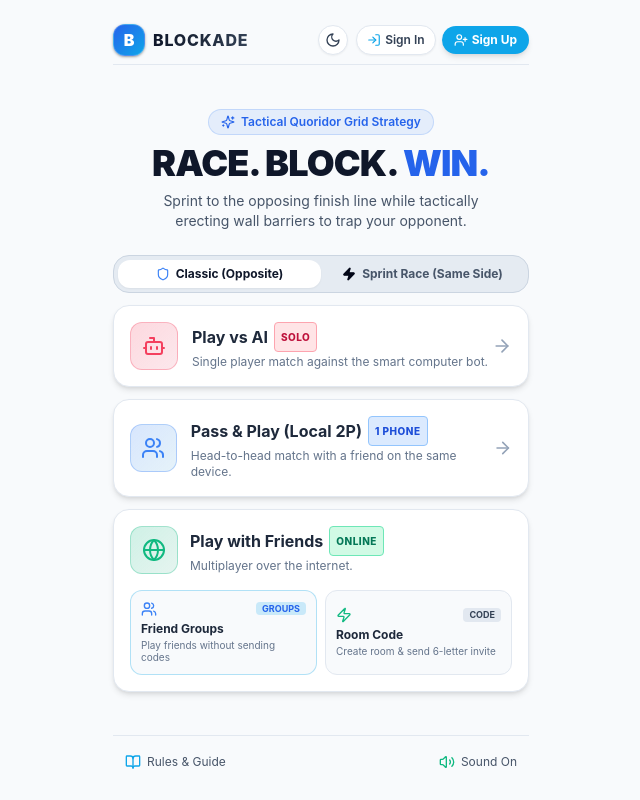
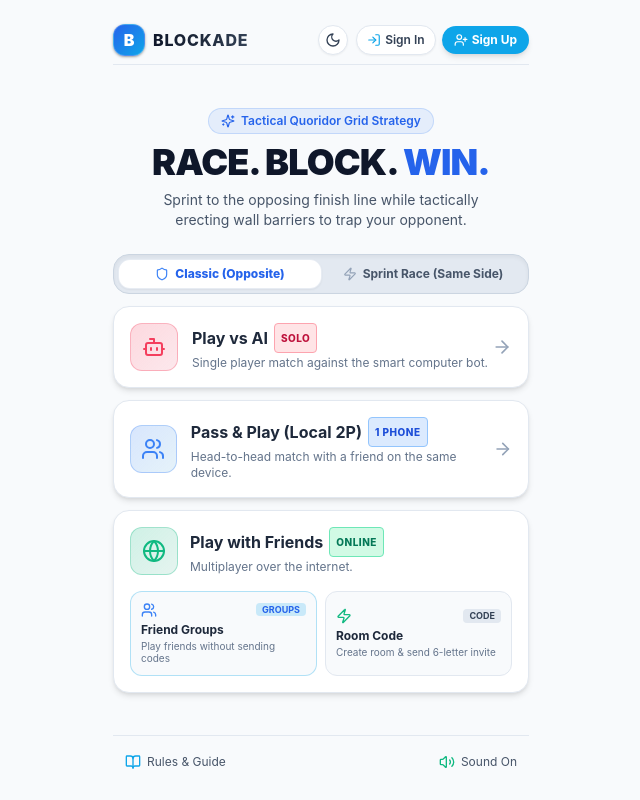
Before and after one commit to nickob4by/Blockade, a Next.js app: page / in a window 1280 px wide. Shown: the whole page, without its empty margins (319-959 px from the left). Built offline with nearby package versions, Linux system fonts and the light colour scheme; no server answers.

Commit message:
fix(ui): harmonize 1v1 variant segmented toggle with dark mode

```diff
--- a/components/menu/MainMenu.tsx
+++ b/components/menu/MainMenu.tsx
@@ -170,17 +170,17 @@ export const MainMenu: React.FC<MainMenuProps> = ({
         {/* 3. Game Mode Action Cards */}
         <div className="w-full space-y-3">
           {/* 1v1 Mode Variant Toggle */}
-          <div className="w-full flex items-center p-1 rounded-2xl bg-slate-200/80 dark:bg-zinc-850/80 border border-slate-300 dark:border-zinc-750 text-xs font-bold">
+          <div className="w-full flex items-center p-1 rounded-2xl bg-slate-200/90 dark:bg-zinc-900 border border-slate-300 dark:border-zinc-800 text-xs font-bold shadow-inner">
             <button
               type="button"
               onClick={() => setSelected1v1Variant('classic')}
               className={`flex-1 py-1.5 px-3 rounded-xl flex items-center justify-center gap-1.5 transition-all ${
                 selected1v1Variant === 'classic'
-                  ? 'bg-white dark:bg-zinc-900 text-slate-900 dark:text-white shadow-sm'
-                  : 'text-slate-600 dark:text-zinc-400 hover:text-slate-900 dark:hover:text-white'
+                  ? 'bg-white dark:bg-zinc-800 text-blue-600 dark:text-blue-400 shadow-sm border border-slate-200/80 dark:border-zinc-700/60 font-extrabold'
+                  : 'text-slate-600 dark:text-zinc-400 hover:text-slate-900 dark:hover:text-zinc-200'
               }`}
             >
-              <Shield className="w-3.5 h-3.5 text-blue-500" />
+              <Shield className={`w-3.5 h-3.5 ${selected1v1Variant === 'classic' ? 'text-blue-500 dark:text-blue-400' : 'text-slate-400 dark:text-zinc-500'}`} />
               <span>Classic (Opposite)</span>
             </button>
             <button
@@ -188,11 +188,11 @@ export const MainMenu: React.FC<MainMenuProps> = ({
               onClick={() => setSelected1v1Variant('sprint_race')}
               className={`flex-1 py-1.5 px-3 rounded-xl flex items-center justify-center gap-1.5 transition-all ${
                 selected1v1Variant === 'sprint_race'
-                  ? 'bg-amber-500 text-slate-950 shadow-sm font-extrabold'
-                  : 'text-slate-600 dark:text-zinc-400 hover:text-slate-900 dark:hover:text-white'
+                  ? 'bg-amber-500 text-slate-950 shadow-sm font-extrabold border border-amber-400/80 dark:border-amber-400/50'
+                  : 'text-slate-600 dark:text-zinc-400 hover:text-slate-900 dark:hover:text-zinc-200'
               }`}
             >
-              <Zap className="w-3.5 h-3.5 fill-current text-slate-950 dark:text-slate-950" />
+              <Zap className={`w-3.5 h-3.5 ${selected1v1Variant === 'sprint_race' ? 'fill-current text-slate-950' : 'text-slate-400 dark:text-zinc-500'}`} />
               <span>Sprint Race (Same Side)</span>
             </button>
           </div>
@@ -201,7 +201,7 @@ export const MainMenu: React.FC<MainMenuProps> = ({
           <button
             type="button"
             onClick={() => onSelectMode('ai', selected1v1Variant)}
-            className="w-full group p-4 rounded-2xl bg-white dark:bg-zinc-900/90 hover:bg-slate-50 dark:hover:bg-zinc-850 border border-slate-200 dark:border-zinc-800 hover:border-sky-500/50 shadow-md dark:shadow-xl transition-all duration-150 flex items-center justify-between text-left tap-bounce"
+            className="w-full group p-4 rounded-2xl bg-white dark:bg-zinc-900/90 hover:bg-slate-50 dark:hover:bg-zinc-800/80 border border-slate-200 dark:border-zinc-800 hover:border-sky-500/50 shadow-md dark:shadow-xl transition-all duration-150 flex items-center justify-between text-left tap-bounce"
           >
             <div className="flex items-center gap-3.5">
               <div className="w-12 h-12 rounded-xl bg-gradient-to-br from-rose-500/20 to-rose-600/10 border border-rose-500/30 flex items-center justify-center text-rose-500 dark:text-rose-400 group-hover:scale-105 transition-transform">
@@ -228,7 +228,7 @@ export const MainMenu: React.FC<MainMenuProps> = ({
           <button
             type="button"
             onClick={() => onSelectMode('local', selected1v1Variant)}
-            className="w-full group p-4 rounded-2xl bg-white dark:bg-zinc-900/90 hover:bg-slate-50 dark:hover:bg-zinc-850 border border-slate-200 dark:border-zinc-800 hover:border-blue-500/50 shadow-md dark:shadow-xl transition-all duration-150 flex items-center justify-between text-left tap-bounce"
+            className="w-full group p-4 rounded-2xl bg-white dark:bg-zinc-900/90 hover:bg-slate-50 dark:hover:bg-zinc-800/80 border border-slate-200 dark:border-zinc-800 hover:border-blue-500/50 shadow-md dark:shadow-xl transition-all duration-150 flex items-center justify-between text-left tap-bounce"
           >
             <div className="flex items-center gap-3.5">
               <div className="w-12 h-12 rounded-xl bg-gradient-to-br from-blue-500/20 to-sky-600/10 border border-blue-500/30 flex items-center justify-center text-blue-500 dark:text-blue-400 group-hover:scale-105 transition-transform">
--- a/components/modals/AuthModal.tsx
+++ b/components/modals/AuthModal.tsx
@@ -276,7 +276,7 @@ export const AuthModal: React.FC<AuthModalProps> = ({
                       className={`h-8 rounded-lg flex items-center justify-center text-lg transition-all tap-bounce ${
                         selectedEmoji === emoji
                           ? 'bg-sky-500/25 border-2 border-sky-400 scale-105 shadow-sm'
-                          : 'hover:bg-zinc-850 border border-transparent'
+                          : 'hover:bg-zinc-800 border border-transparent'
                       }`}
                     >
                       {emoji}
--- a/components/modals/GroupsModal.tsx
+++ b/components/modals/GroupsModal.tsx
@@ -513,7 +513,7 @@ export const GroupsModal: React.FC<GroupsModalProps> = ({
                               setSelectedGroupId(group.id);
                               setFeedbackMsg(null);
                             }}
-                            className="group p-3.5 rounded-2xl bg-slate-50 hover:bg-slate-100 dark:bg-zinc-950 dark:hover:bg-zinc-850 border border-slate-200 dark:border-zinc-800/80 hover:border-sky-400/50 dark:hover:border-sky-500/40 transition-all cursor-pointer flex items-center justify-between gap-3 tap-bounce shadow-sm"
+                            className="group p-3.5 rounded-2xl bg-slate-50 hover:bg-slate-100 dark:bg-zinc-950 dark:hover:bg-zinc-900 border border-slate-200 dark:border-zinc-800/80 hover:border-sky-400/50 dark:hover:border-sky-500/40 transition-all cursor-pointer flex items-center justify-between gap-3 tap-bounce shadow-sm"
                           >
                             <div className="flex items-center gap-3 min-w-0">
                               <div className="w-10 h-10 rounded-xl bg-sky-500/10 border border-sky-400/30 flex items-center justify-center text-xl flex-shrink-0 group-hover:scale-105 transition-transform">
--- a/components/modals/SettingsModal.tsx
+++ b/components/modals/SettingsModal.tsx
@@ -232,7 +232,7 @@ export const SettingsModal: React.FC<SettingsModalProps> = ({ isOpen, onClose })
                     className={`h-11 rounded-xl flex items-center justify-center text-xl transition-all tap-bounce ${
                       isSelected
                         ? 'bg-sky-500/25 border-2 border-sky-500 dark:border-sky-400 scale-105 shadow-md shadow-sky-500/20'
-                        : 'bg-white dark:bg-zinc-900 hover:bg-slate-100 dark:hover:bg-zinc-850 border border-slate-200 dark:border-zinc-800/80 hover:border-slate-300 dark:hover:border-zinc-700'
+                        : 'bg-white dark:bg-zinc-900 hover:bg-slate-100 dark:hover:bg-zinc-800 border border-slate-200 dark:border-zinc-800/80 hover:border-slate-300 dark:hover:border-zinc-700'
                     }`}
                   >
                     {emoji}
```
